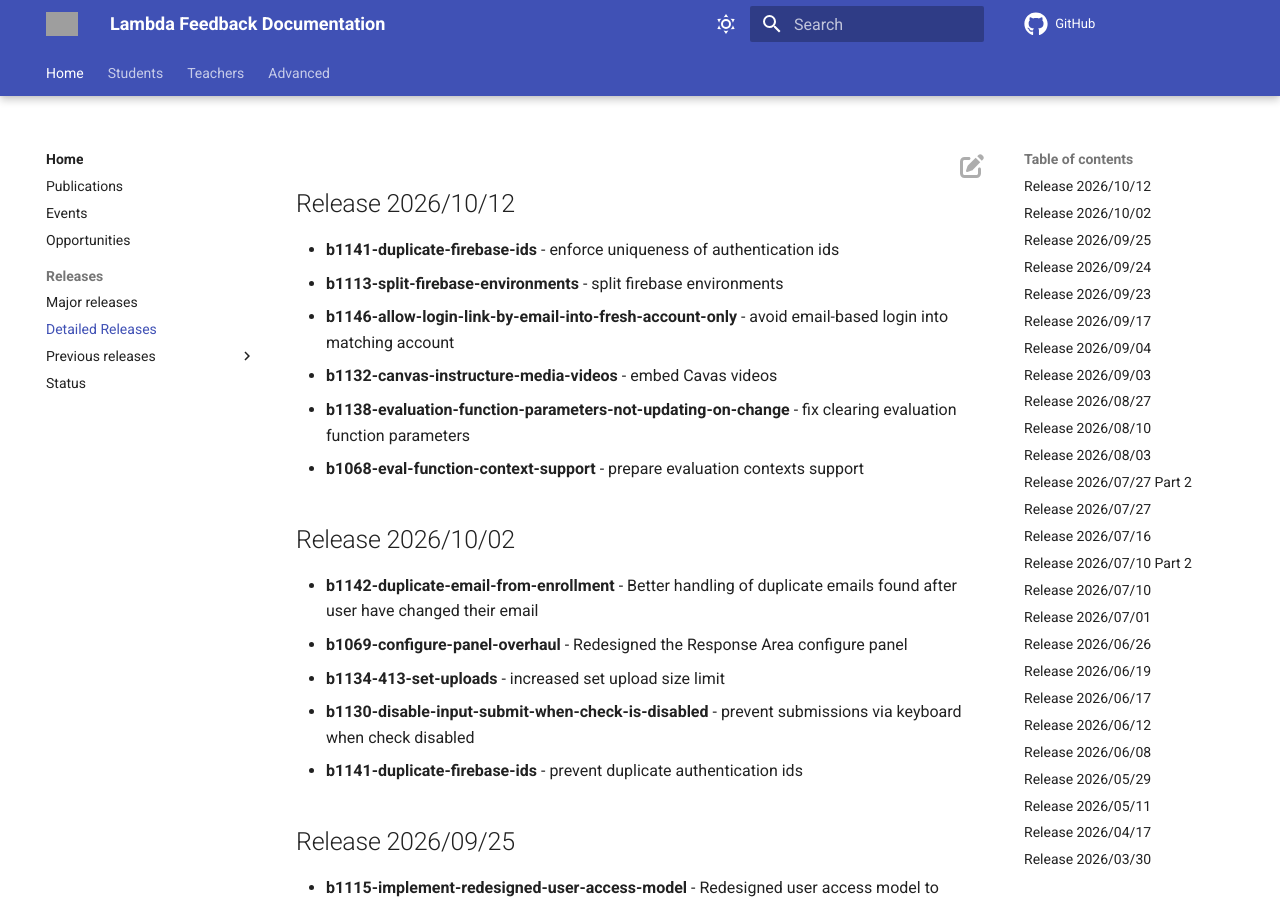
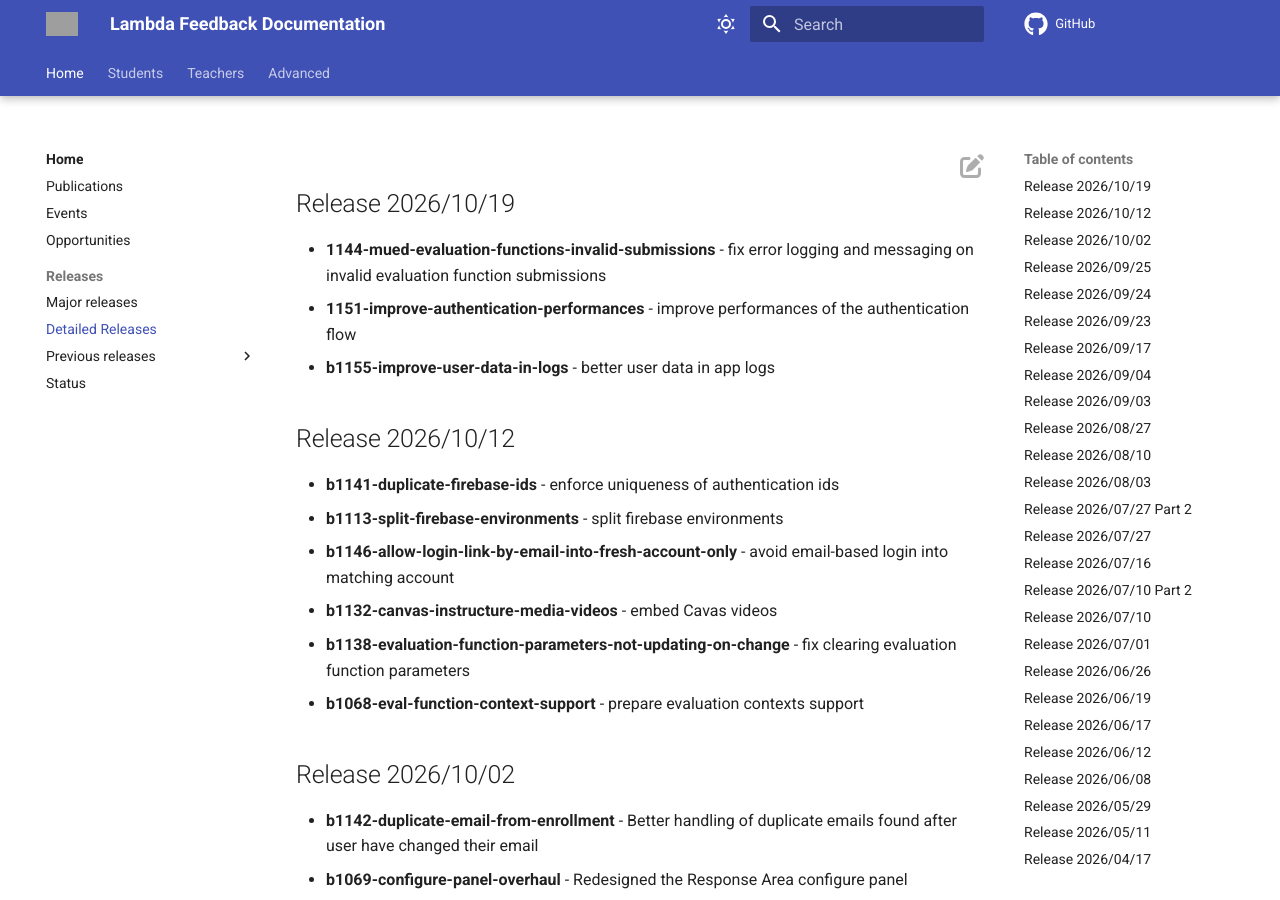
Before and after one commit to lambda-feedback/user-documentation, an MkDocs documentation site: the page built from docs/releases/detailed_releases.md, in a window 1280 px wide and 900 px high. Built offline with MkDocs 1.6.1 and Material for MkDocs 9.7.7, drawn with Linux system fonts in a browser that asks for light colours; comment, search, counter and statistics services are not loaded; grey boxes are pictures that could not be loaded.

Commit message:
Add release notes for 2026/10/19

```diff
--- a/docs/releases/detailed_releases.md
+++ b/docs/releases/detailed_releases.md
@@ -1,3 +1,8 @@
+## Release 2026/10/19
+- **1144-mued-evaluation-functions-invalid-submissions** - fix error logging and messaging on invalid evaluation function submissions
+- **1151-improve-authentication-performances** - improve performances of the authentication flow
+- **b1155-improve-user-data-in-logs** - better user data in app logs
+
 ## Release 2026/10/12
 - **b1141-duplicate-firebase-ids** - enforce uniqueness of authentication ids
 - **b1113-split-firebase-environments** - split firebase environments
```
